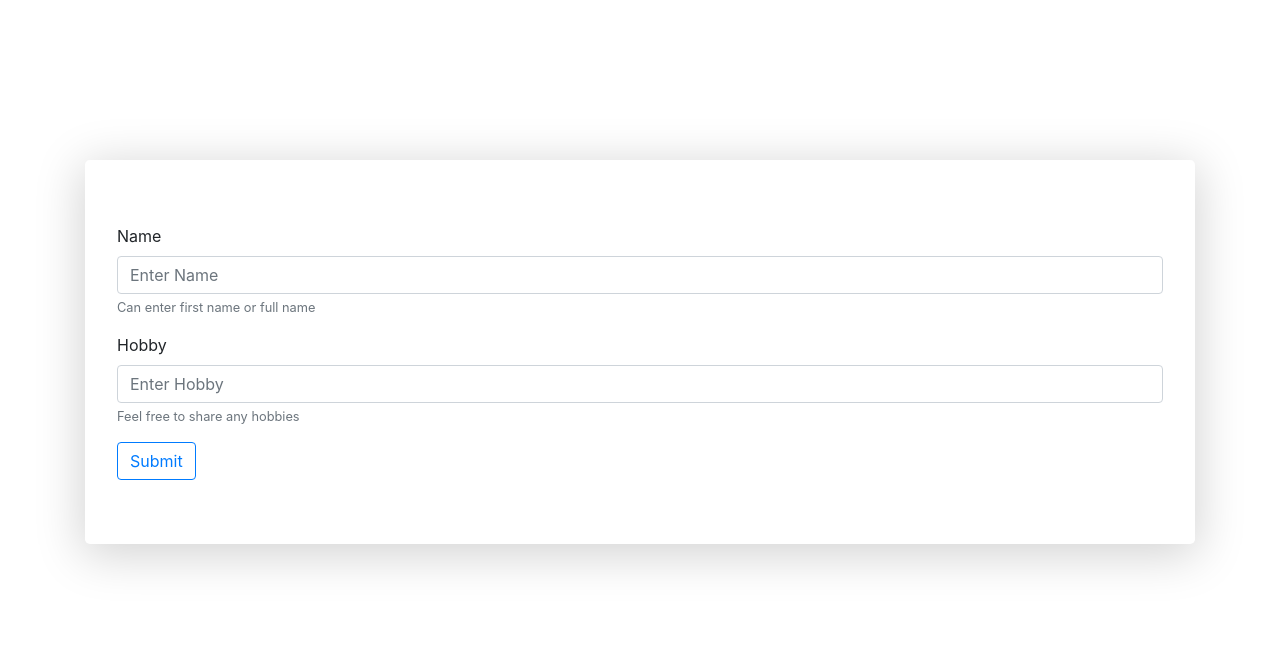
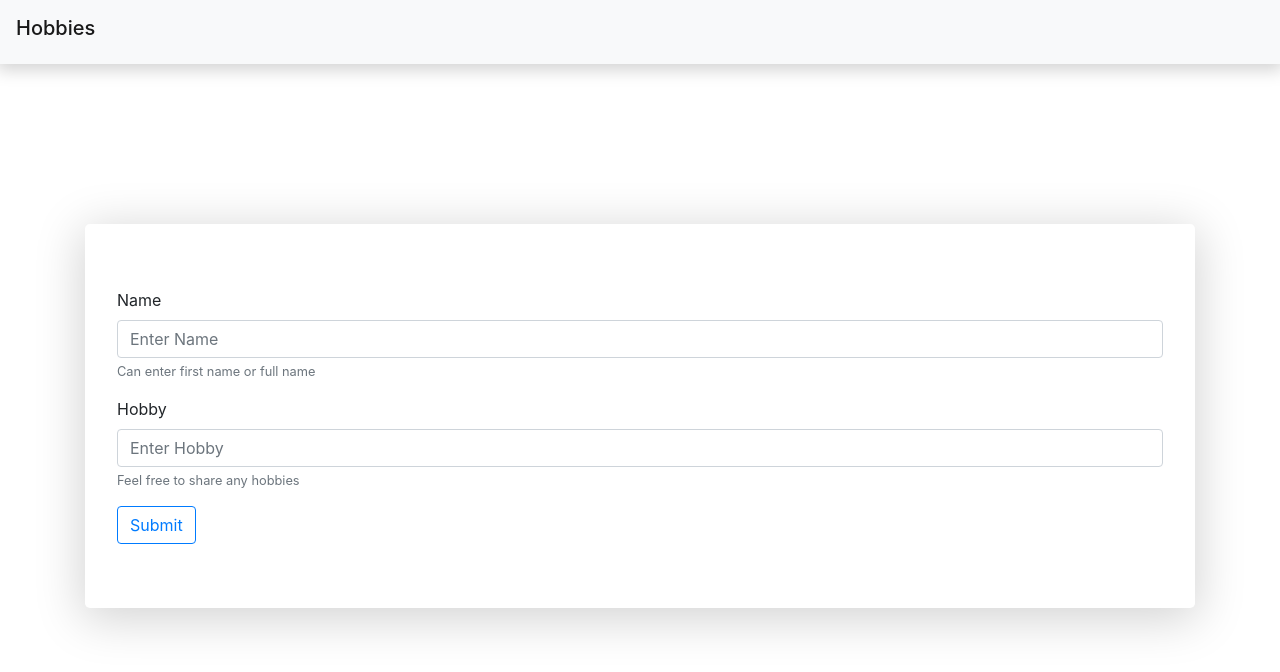
Before and after one commit to manofthelionarmy/ci_cd_project, an Angular app in the folder frontend/: page / in a window 1280 px wide. Shown: the top 672 px of the page. Built offline with nearby package versions, Linux system fonts and the light colour scheme.

Commit message:
Added Header

```diff
--- a/frontend/src/app/app.component.html
+++ b/frontend/src/app/app.component.html
@@ -1,3 +1,4 @@
+<app-header></app-header>
 <app-hobbies></app-hobbies>
 
 <router-outlet></router-outlet>
--- a/frontend/src/app/app.module.ts
+++ b/frontend/src/app/app.module.ts
@@ -4,11 +4,13 @@ import { NgModule } from '@angular/core';
 import { AppRoutingModule } from './app-routing.module';
 import { AppComponent } from './app.component';
 import { HobbiesComponent } from './hobbies/hobbies.component';
+import { HeaderComponent } from './header/header.component';
 
 @NgModule({
   declarations: [
     AppComponent,
-    HobbiesComponent
+    HobbiesComponent,
+    HeaderComponent
   ],
   imports: [
     BrowserModule,
--- /dev/null
+++ b/frontend/src/app/header/header.component.css
@@ -0,0 +1,4 @@
+nav {
+  box-shadow: 0em 0.2em 1em 0.2em lightgray;
+  background-color: whitesmoke;
+}
--- /dev/null
+++ b/frontend/src/app/header/header.component.html
@@ -0,0 +1,3 @@
+<nav class="navbar navbar-light bg-light">
+  <h1 class="navbar-brand">Hobbies</h1>
+</nav>
--- /dev/null
+++ b/frontend/src/app/header/header.component.ts
@@ -0,0 +1,15 @@
+import { Component, OnInit } from '@angular/core';
+
+@Component({
+  selector: 'app-header',
+  templateUrl: './header.component.html',
+  styleUrls: ['./header.component.css']
+})
+export class HeaderComponent implements OnInit {
+
+  constructor() { }
+
+  ngOnInit() {
+  }
+
+}
```
Also changed, not shown: 1 other file (tests, documents, lock files or other folders).
